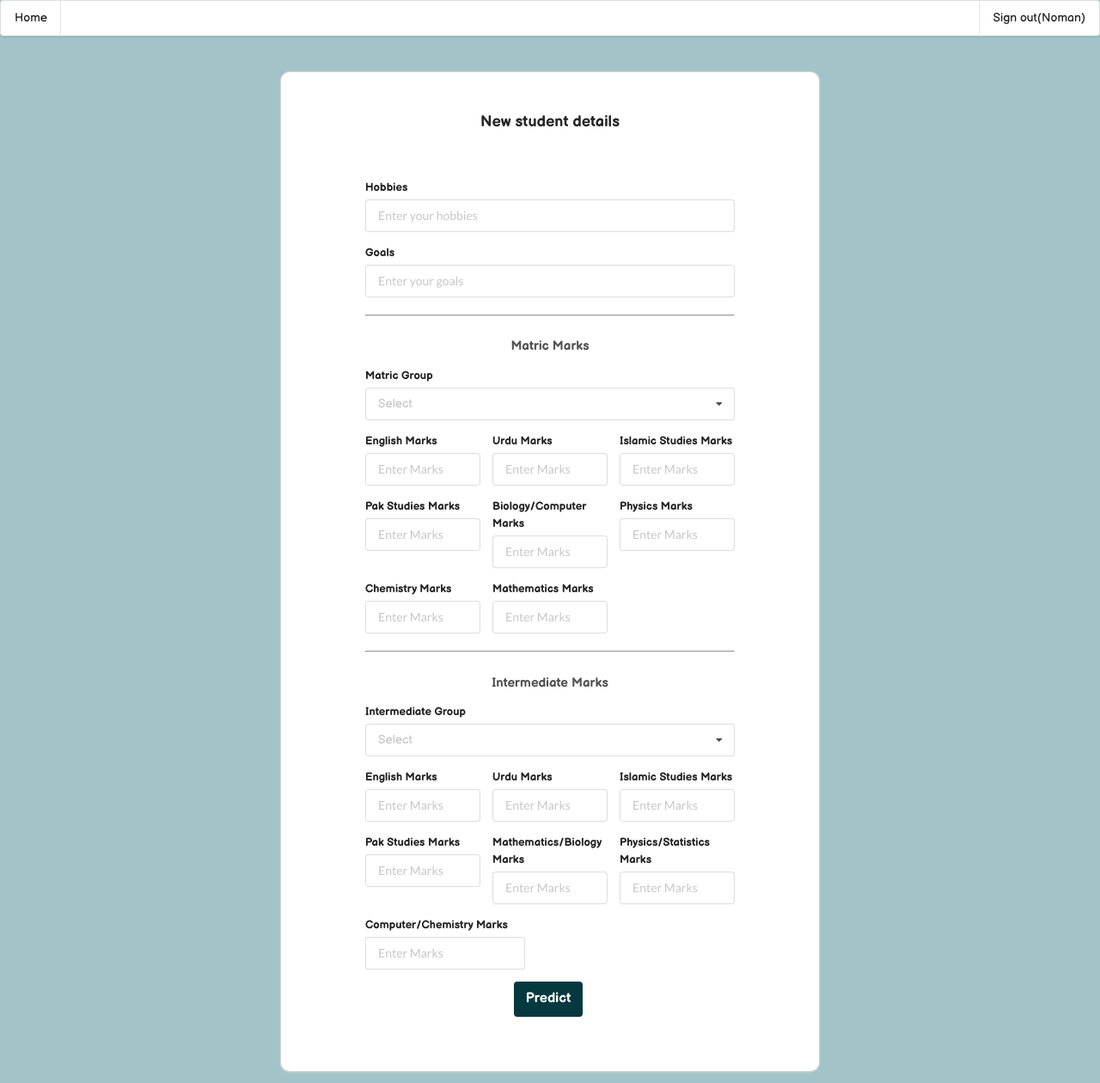
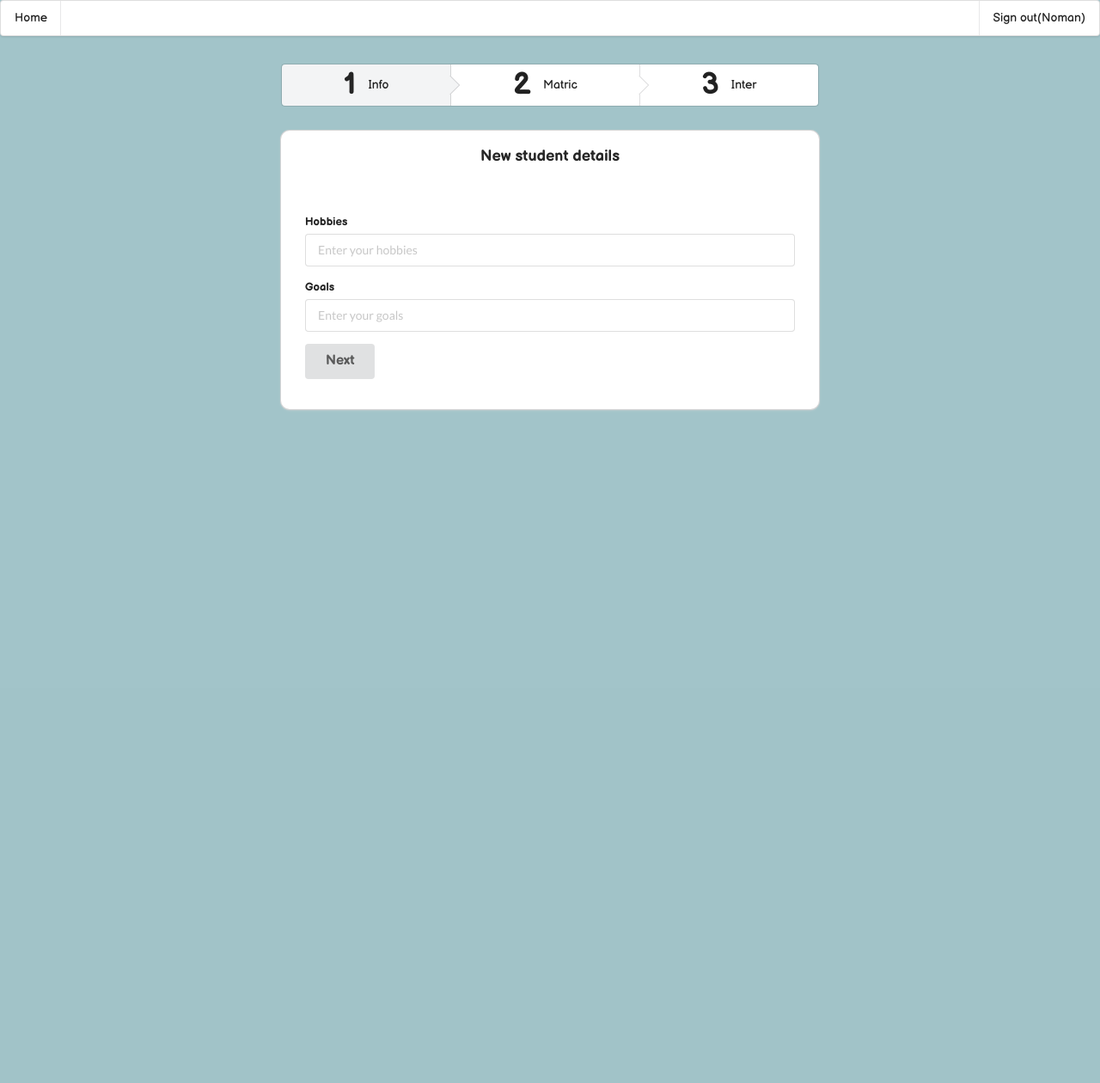
Before and after one commit to dev-nomi/I-guide, a Flask app: page /new_student_details in a window 1280 px wide. Shown: the whole page at 86% size. After the commit the page ends 478 px from the top, so only its background shows below. Run offline with Flask 2, Linux system fonts and the light colour scheme; a user stored in the database is signed in; some libraries are stand-ins or nearby versions.

Commit message:
Added steps for new student details

```diff
--- a/static/css/style.css
+++ b/static/css/style.css
@@ -15,3 +15,14 @@ button {
   width: 100% !important;
   border-radius: 10px !important;
 }
+
+#matric {
+  display: none;
+}
+#inter {
+  display: none;
+}
+
+.steps {
+  width: 100%;
+}
--- a/templates/layout.html
+++ b/templates/layout.html
@@ -66,7 +66,7 @@
     </div>
 
     <div class="ui centered grid stackable column">
-      <div class="row">
+      <div class="row" style="margin: -5px 0px">
         <div class="four wide column">
           {% with messages =
           get_flashed_messages(with_categories=true) %} {%
--- a/templates/new_student_details.html
+++ b/templates/new_student_details.html
@@ -2,7 +2,13 @@
 details {% endblock %} {% block content %}
 <div class="row">
   <div class="ui eight wide column">
-    <div class="ui card" style="padding: 2.5rem 6rem">
+    <div class="ui ordered steps">
+      <div class="first active step">Info</div>
+      <div class="second step">Matric</div>
+      <div class="third step">Inter</div>
+    </div>
+
+    <div class="ui card" style="padding: 0.5rem 1rem">
       <div class="content">
         <div class="ui header center aligned">
           New student details
@@ -14,6 +20,7 @@ details {% endblock %} {% block content %}
             method="POST"
             action="{{ url_for('new_student_details') }}"
           >
+            <div id="info">
               <div class="field">
                 <label>Hobbies</label>
                 <input
@@ -32,8 +39,15 @@ details {% endblock %} {% block content %}
                   placeholder="Enter your goals"
                 />
               </div>
-            <hr style="margin: 20px 0" />
-            <h4 class="ui center aligned">Matric Marks</h4>
+              <div class="ui large button info-next">
+                Next
+              </div>
+            </div>
+
+            <div id="matric">
+              <h4 class="ui center aligned">
+                Matric Marks
+              </h4>
               <div class="field">
                 <label>Matric Group</label>
                 <select
@@ -137,8 +151,12 @@ details {% endblock %} {% block content %}
                   />
                 </div>
               </div>
+              <div class="ui large button info-matric">
+                Next
+              </div>
+            </div>
 
-            <hr style="margin: 20px 0" />
+            <div id="inter">
               <h4 class="ui center aligned">
                 Intermediate Marks
               </h4>
@@ -234,11 +252,6 @@ details {% endblock %} {% block content %}
                   />
                 </div>
               </div>
-
-            <div
-              class="ui grid centered"
-              style="margin: auto"
-            >
               <button class="ui large button" type="submit">
                 Predict
               </button>
@@ -252,5 +265,51 @@ details {% endblock %} {% block content %}
 <script>
   $(".matric-group").dropdown();
   $(".intermediate-group").dropdown();
+  $(".first").click(function () {
+    $("#info").show();
+    $("#matric").hide();
+    $(".first").addClass("active");
+    $(".second").removeClass("active");
+    $(".third").removeClass("active");
+    $("#inter").hide();
+  });
+
+  $(".second").click(function () {
+    $("#info").hide();
+    $("#matric").show();
+    $(".second").addClass("active");
+    $(".first").removeClass("active");
+    $(".third").removeClass("active");
+    $("#inter").hide();
+  });
+
+  $(".third").click(function () {
+    $("#info").hide();
+    $("#matric").hide();
+    $(".third").addClass("active");
+    $(".first").removeClass("active");
+    $(".second").removeClass("active");
+    $("#inter").show();
+  });
+
+  $(".info-next").click(function () {
+    $(".first").addClass("completed");
+    $("#info").hide();
+    $("#matric").show();
+    $(".second").addClass("active");
+    $(".first").removeClass("active");
+    $(".third").removeClass("active");
+    $("#inter").hide();
+  });
+
+  $(".info-matric").click(function () {
+    $(".second").addClass("completed");
+    $("#info").hide();
+    $("#matric").hide();
+    $(".third").addClass("active");
+    $(".first").removeClass("active");
+    $(".second").removeClass("active");
+    $("#inter").show();
+  });
 </script>
 {% endblock %}
```
Lines whose indentation alone changed are shown as unchanged.
